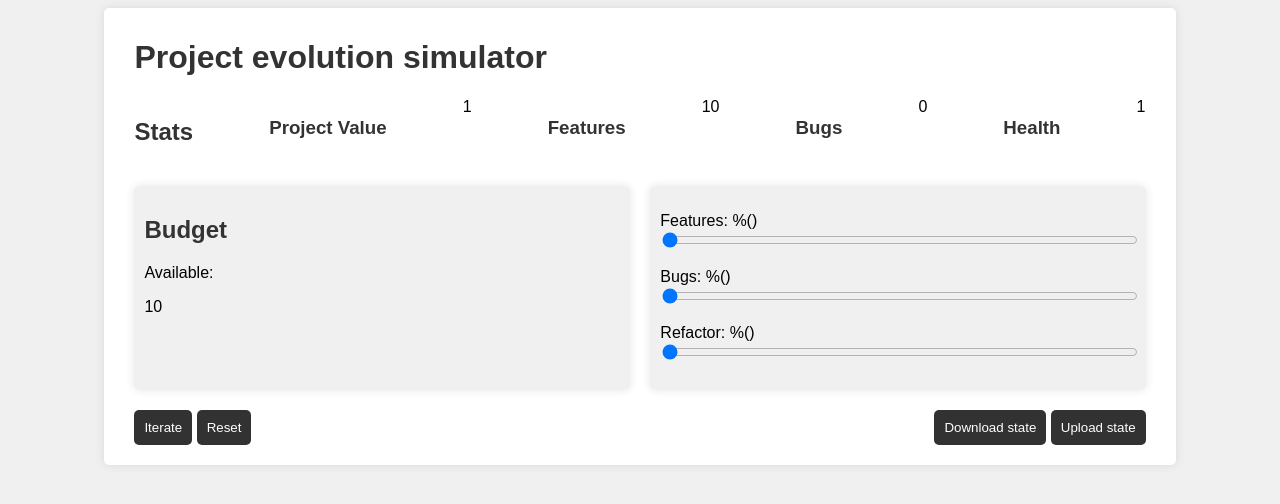
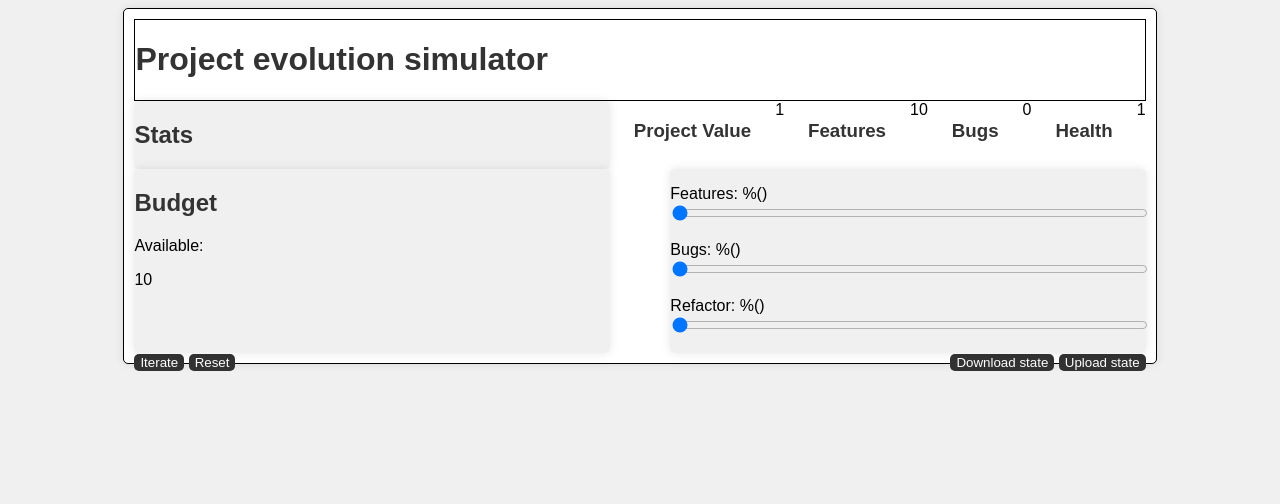
Before and after one commit to jgabari/TFG, a plain HTML site: page feitosa/game2.html in a window 1280 px wide. Drawn offline with Linux system fonts and the light colour scheme.

Commit message:
probando css

```diff
--- a/feitosa/game2.html
+++ b/feitosa/game2.html
@@ -12,10 +12,14 @@
 </head>
 
 <body>
-    <div class="main">
-        <h1>Project evolution simulator</h1>
+    <div id="main">
+        <header>
+            <h1>Project evolution simulator</h1>
+        </header>
         <div id="stats">
-            <h2>Stats</h2>
+            <div class="title">
+                <h2>Stats</h2>
+            </div>
             <h3>Project Value</h3>
             <span id="value_display"></span>
             <h3>Features</h3>
--- a/feitosa/style.css
+++ b/feitosa/style.css
@@ -3,16 +3,18 @@ body {
     background-color: #f0f0f0;
 }
 
-.main {
+#main {
     width: 80%;
-    margin-left: auto;
-    margin-right: auto;
-    padding: 30px;
-    padding-bottom: 55px;
-    padding-top: 10px;
+    margin: 0px auto;
+    padding: 10px;
     background-color: white;
     border-radius: 5px;
     box-shadow: 0px 0px 10px rgba(0,0,0,0.1);
+    border: 1px solid black
+}
+
+header {
+    border: 1px solid black
 }
 
 h1, h2, h3 {
@@ -22,13 +24,11 @@ h1, h2, h3 {
 #stats, #budget {
     display: flex;
     justify-content: space-between;
-    margin-bottom: 20px;
 }
 
 #stats > div, #budget > div {
     width: 47%;
     background-color: #f0f0f0;
-    padding: 10px;
     border-radius: 5px;
     box-shadow: 0px 0px 10px rgba(0,0,0,0.1);
 }
@@ -38,8 +38,6 @@ h1, h2, h3 {
 }
 
 button {
-    padding: 10px;
-    margin-bottom: 10px;
     background-color: rgb(50,50,50);
     color: white;
     border: none;
```
